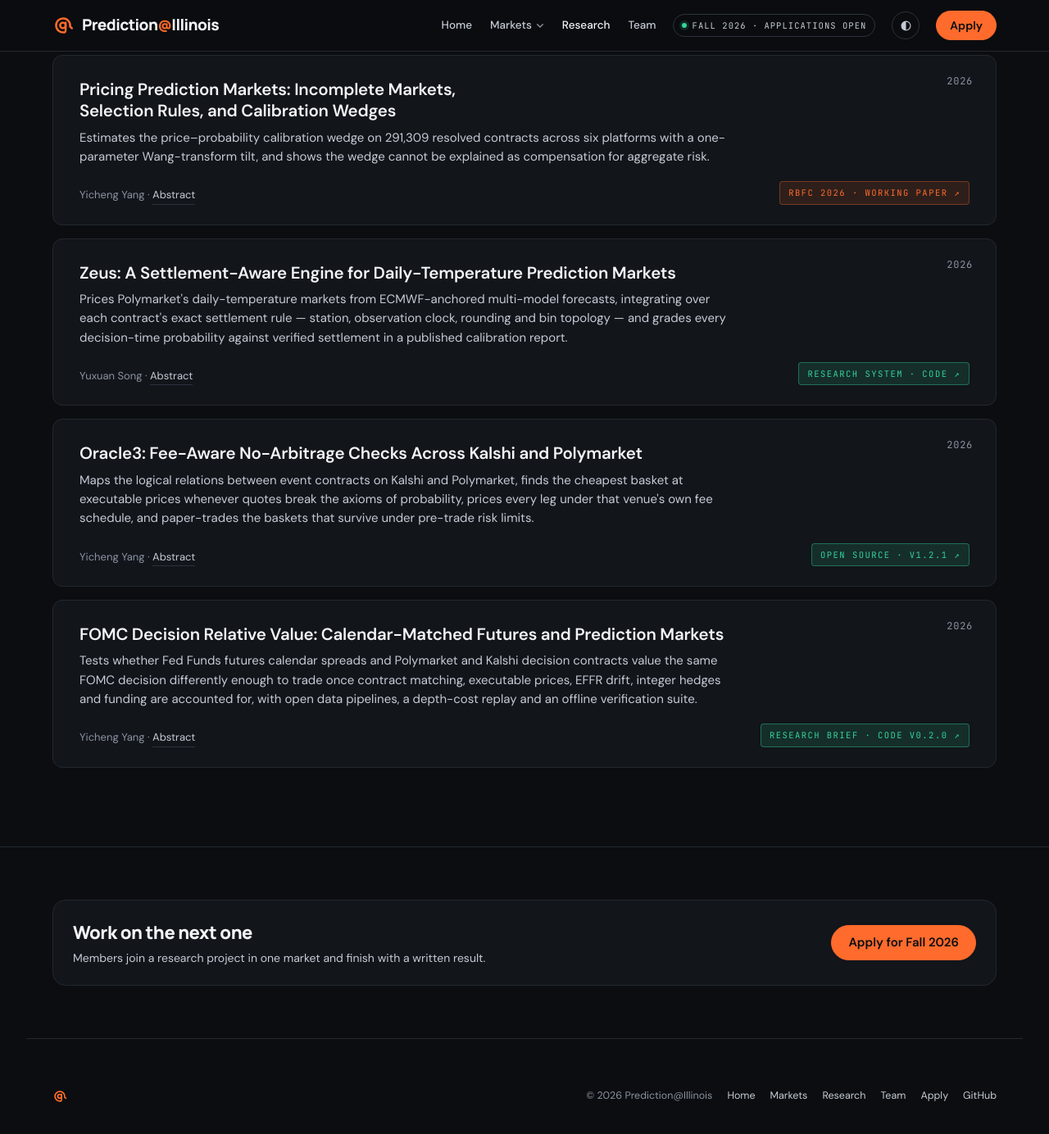
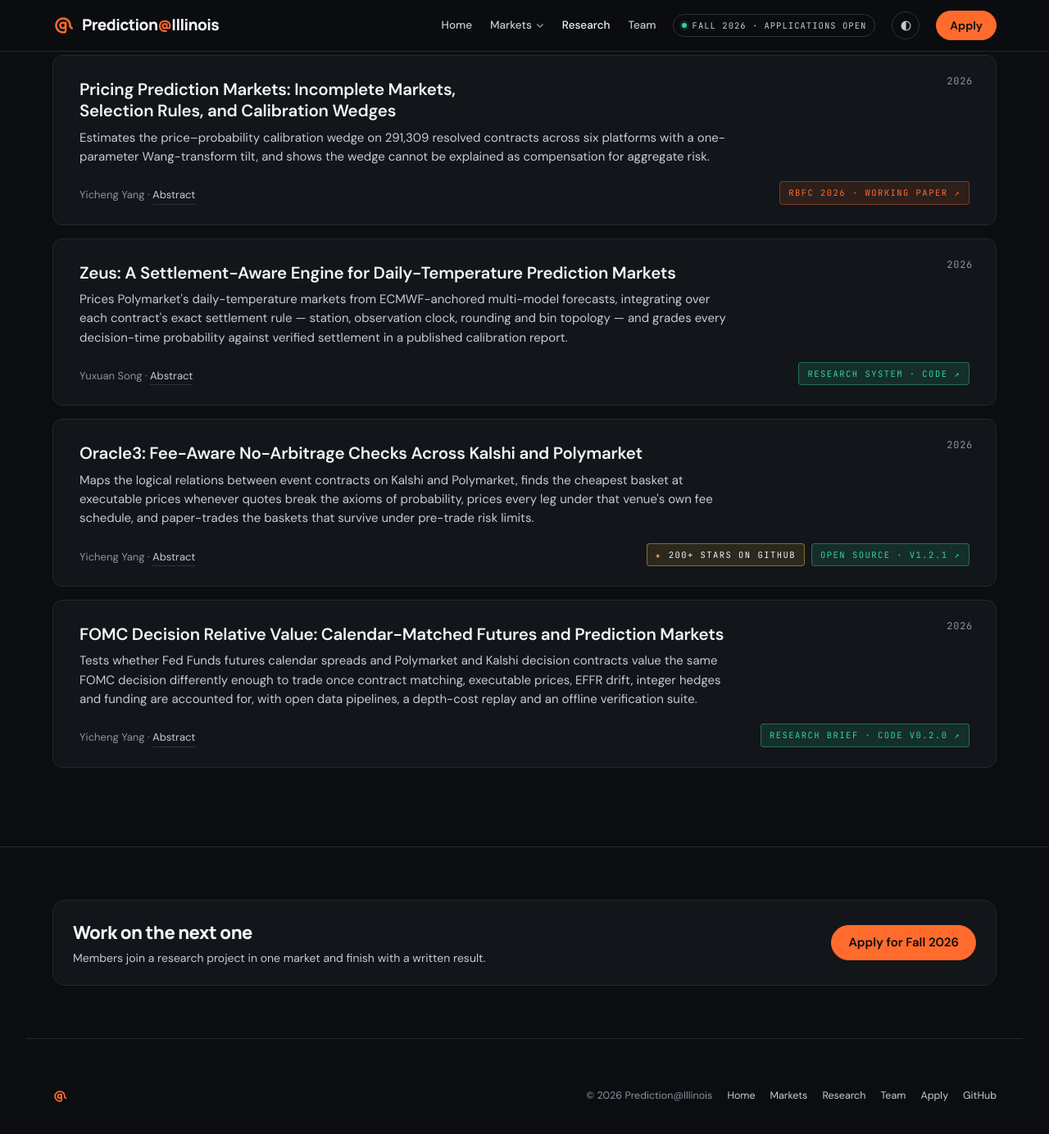
Before and after one commit to Prediction-Illinois/prediction-illinois.github.io, a Jekyll site: the page built from research/index.html, in a window 1280 px wide and 1400 px high, scrolled down 411 px. Shown: the top 1384 px of the window at 82% size. Built offline with Jekyll 4.4.1, drawn with Linux system fonts in a browser that asks for light colours.

Commit message:
Research: highlight Oracle3's 200+ GitHub stars with a gold-star pill
Co-Authored-By: Claude Opus 5.5 <noreply@anthropic.com>

```diff
--- a/_data/research.yml
+++ b/_data/research.yml
@@ -2,6 +2,7 @@
 # markets: optional list of market keys — the entry also appears on those market pages.
 # status: Working paper | Conference paper | Journal article | In preparation
 # presented: free text (conference, venue, date). links: ssrn / pdf / code / doi — any subset.
+# stars: optional GitHub star count, e.g. "200+" — rendered as a gold-star pill linking to links.code.
 - title: "Pricing Prediction Markets: Incomplete Markets, Selection Rules, and Calibration Wedges"
   authors:
     - name: Yicheng Yang
@@ -58,6 +59,7 @@
   kind: tool             # green badge
   badge: Open source · v1.2.1
   badge_url: https://github.com/YichengYang-Ethan/oracle3-prediction-market-agent/releases/tag/v1.2.1
+  stars: "200+"          # GitHub stars, shown as a highlighted pill (258 on 2026-09-29)
   summary: Maps the logical relations between event contracts on Kalshi and Polymarket, finds the cheapest basket at executable prices whenever quotes break the axioms of probability, prices every leg under that venue's own fee schedule, and paper-trades the baskets that survive under pre-trade risk limits.
   links:
     code: https://github.com/YichengYang-Ethan/oracle3-prediction-market-agent   # Apache-2.0; original U Lab portions MIT (NOTICE)
--- a/_includes/work.html
+++ b/_includes/work.html
@@ -5,7 +5,7 @@
   {% if r.summary %}<p class="sum">{{ r.summary }}</p>{% endif %}
   <div class="wf">
     <span class="au">{% for a in r.authors %}{{ a.name }}{% unless forloop.last %}, {% endunless %}{% endfor %}{% if r.abstract %} · <button class="abs-t" type="button" aria-expanded="false" data-abs>Abstract</button>{% endif %}</span>
-    {% if r.badge %}{% if bhref %}<a class="badge" href="{{ bhref }}" target="_blank" rel="noopener">{{ r.badge }} ↗</a>{% else %}<span class="badge">{{ r.badge }}</span>{% endif %}{% endif %}
+    <span class="wf-r">{% if r.stars %}<a class="badge gh" href="{{ r.links.code }}" target="_blank" rel="noopener"><i aria-hidden="true">★</i> {{ r.stars }} stars on GitHub</a>{% endif %}{% if r.badge %}{% if bhref %}<a class="badge" href="{{ bhref }}" target="_blank" rel="noopener">{{ r.badge }} ↗</a>{% else %}<span class="badge">{{ r.badge }}</span>{% endif %}{% endif %}</span>
   </div>
   {% if r.abstract %}<div class="abs" hidden><p>{{ r.abstract }}</p></div>{% endif %}
 </article>
--- a/assets/css/site.css
+++ b/assets/css/site.css
@@ -238,6 +238,9 @@ nav.site a.on{color:var(--ink)}
 .work .au{font-size:13px;color:var(--muted)}
 .work .badge{font-family:var(--mono);font-size:10.5px;letter-spacing:.14em;text-transform:uppercase;color:var(--brand);background:var(--brand-soft);border:1px solid var(--brand-line);padding:5px 10px;border-radius:4px;white-space:nowrap}
 .work.tool .badge{color:var(--yes);background:var(--yes-soft);border-color:color-mix(in srgb,var(--yes) 40%,transparent)}
+.work .wf-r{display:flex;gap:8px;flex-wrap:wrap;align-items:center}
+.work .badge.gh,.work.tool .badge.gh{color:var(--ink);background:color-mix(in srgb,#E3B341 12%,transparent);border-color:color-mix(in srgb,#E3B341 50%,transparent)}
+.work .badge.gh i{font-style:normal;color:#E3B341;letter-spacing:0;margin-right:2px}
 @media (max-width:560px){.work{padding:22px 18px 18px}.work .yr{top:16px;right:16px}.work h2{padding-right:44px}}
 
 .work .abs-t{font:inherit;font-size:13px;color:var(--ink-2);background:none;border:0;padding:0;cursor:pointer;border-bottom:1px solid var(--line-2)}
```
